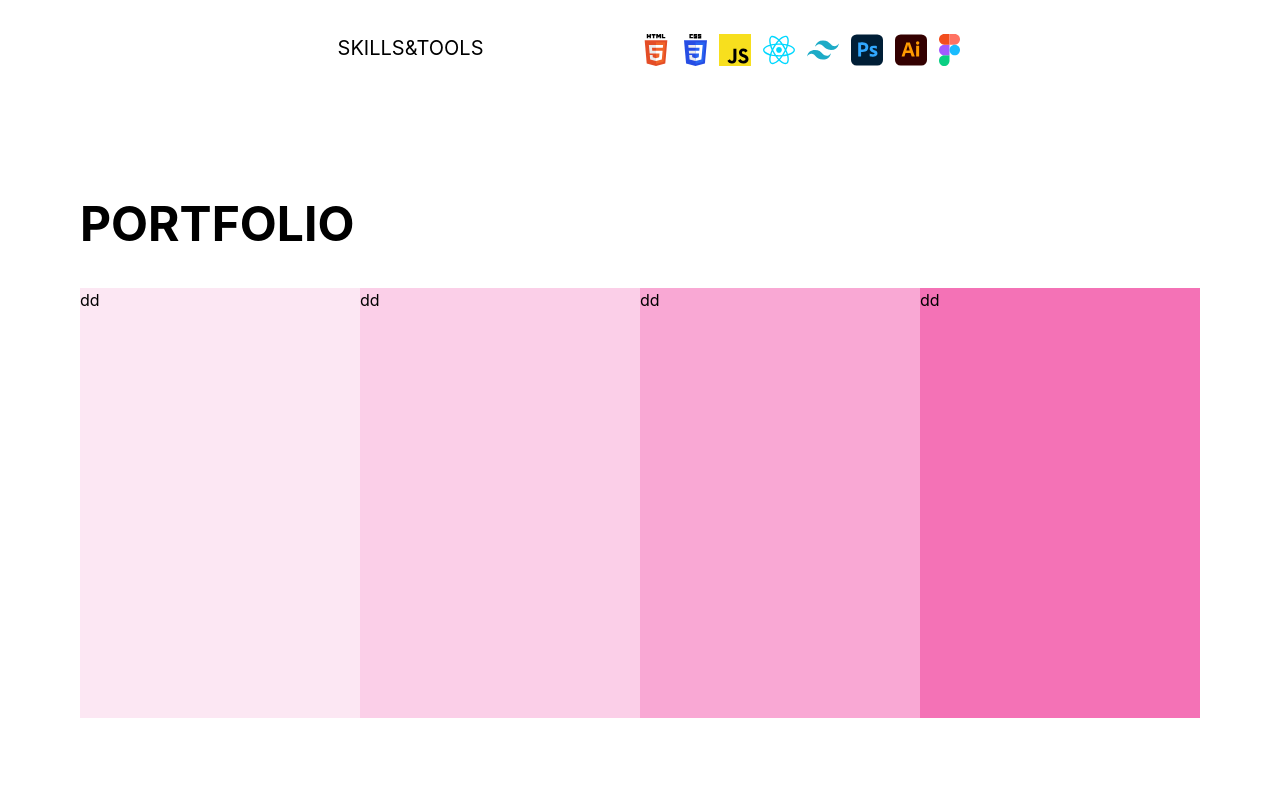
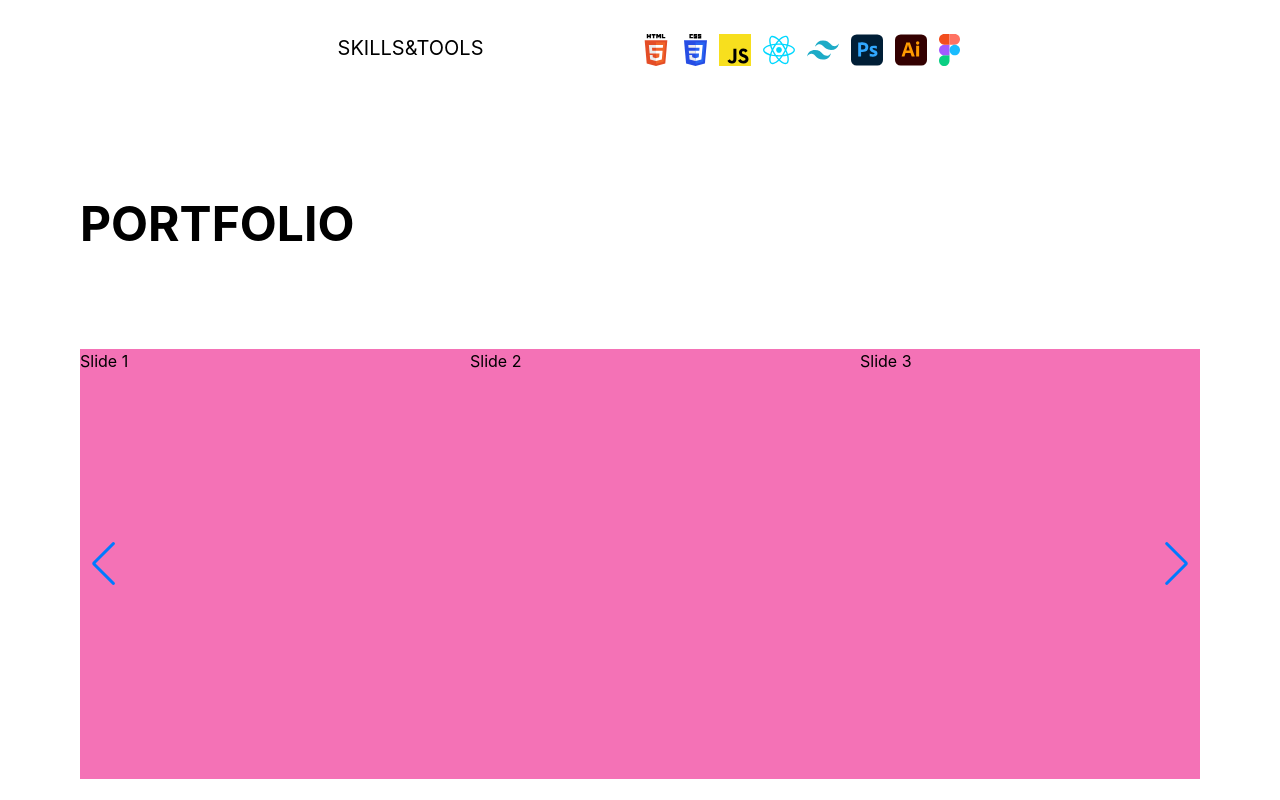
Before and after one commit to yeo-seoyun/seoyun-portfolio2024, a React (Vite) app: page / in a window 1280 px wide. Shown: the part 1480-2280 px from the top of the page. Built offline with nearby package versions, Linux system fonts and the light colour scheme; a web font is replaced by a local one.

Commit message:
Swiper 구성

```diff
--- a/src/pages/Portfolio.jsx
+++ b/src/pages/Portfolio.jsx
@@ -1,19 +1,38 @@
+import { Swiper, SwiperSlide } from "swiper/react";
+import "swiper/css";
+import "swiper/css/navigation";
+
 function Portfolio() {
   return (
-    <>
-      <div
-        id="portfolio"
-        className="w-full h-screen p-20 flex flex-col justify-between gap-10"
+    <div
+      id="portfolio"
+      className="w-full h-screen p-20 flex flex-col justify-center gap-10"
+    >
+      <h2 className="text-5xl font-bold">PORTFOLIO</h2>
+      <Swiper
+        spaceBetween={50}
+        slidesPerView={3}
+        // centeredSlides={true}
+        loop={true}
+        navigation
+        onSlideChange={() => console.log("slide change")}
+        onSwiper={(swiper) => console.log(swiper)}
+        className="w-full m-auto bg-blue-200"
       >
-        <h2 className="text-5xl font-bold">PORTFOLIO</h2>
-        <div className="w-full h-full flex">
-          <div className="w-[580px] h-[430px] bg-pink-100">dd</div>
-          <div className="w-[580px] h-[430px] bg-pink-200">dd</div>
-          <div className="w-[580px] h-[430px] bg-pink-300">dd</div>
-          <div className="w-[580px] h-[430px] bg-pink-400">dd</div>
-        </div>
-      </div>
-    </>
+        <SwiperSlide>
+          <div className="bg-pink-400 w-[580px] h-[430px]">Slide 1</div>
+        </SwiperSlide>
+        <SwiperSlide>
+          <div className="bg-pink-400 w-[580px] h-[430px]">Slide 2</div>
+        </SwiperSlide>
+        <SwiperSlide>
+          <div className="bg-pink-400 w-[580px] h-[430px]">Slide 3</div>
+        </SwiperSlide>
+        <SwiperSlide>
+          <div className="bg-pink-400 w-[580px] h-[430px]">Slide 4</div>
+        </SwiperSlide>
+      </Swiper>
+    </div>
   );
 }
 
```
Also changed, not shown: package.json (+7 -2 lines), 1 other file (tests, documents, lock files or other folders).
